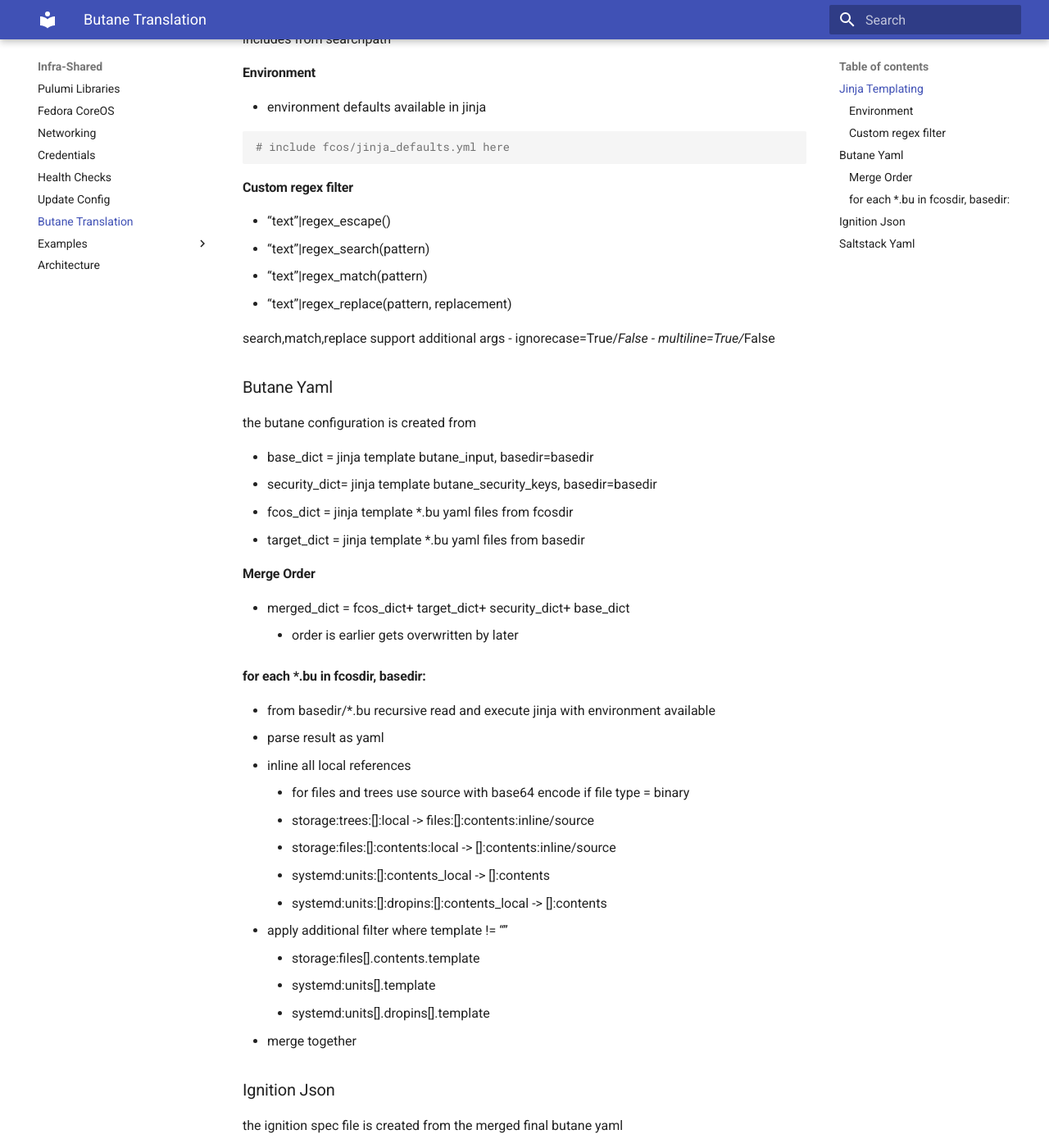
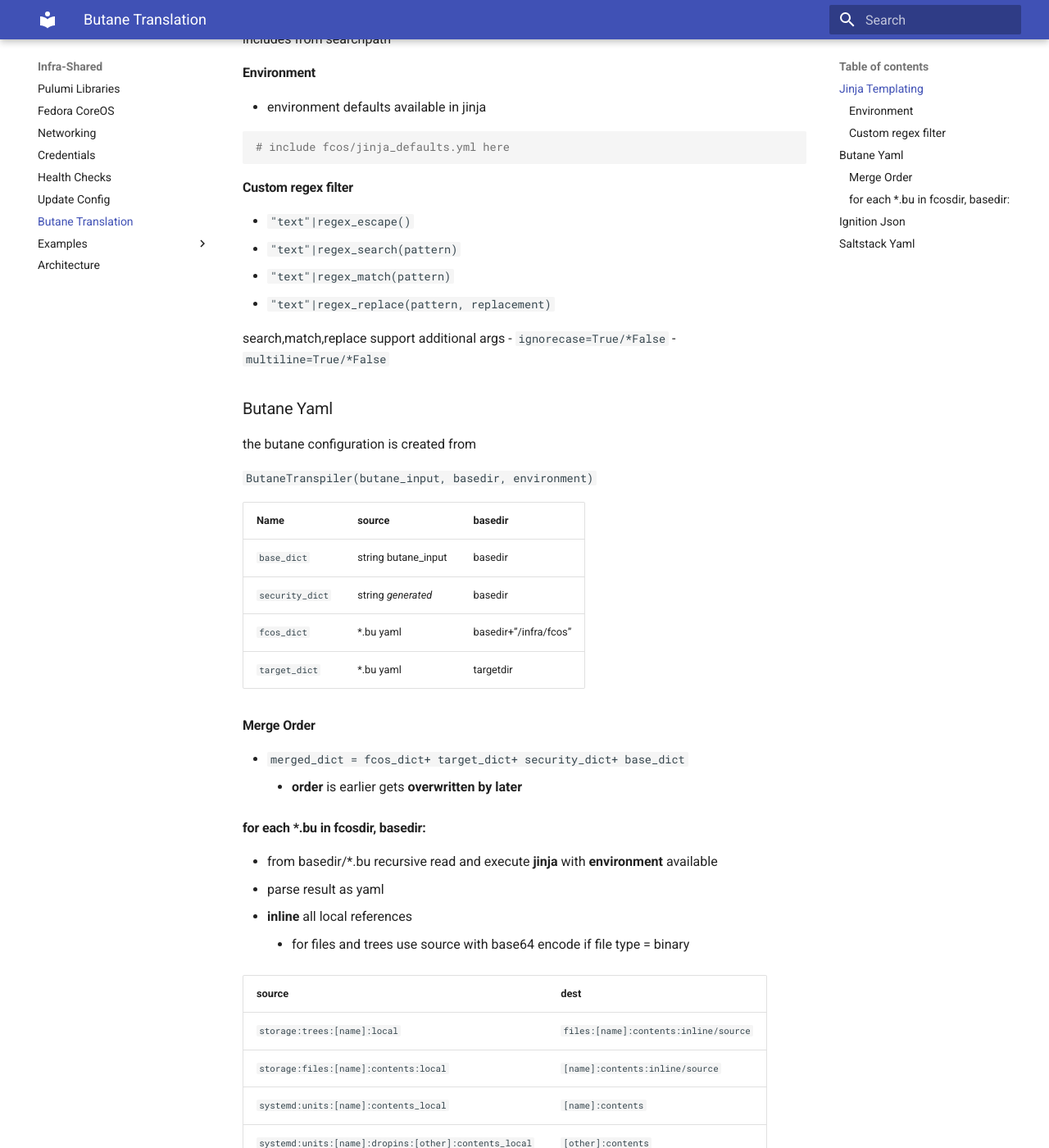
Before and after one commit to wuxxin/infra-shared, an MkDocs documentation site: the page built from docs/butane.md, in a window 1280 px wide and 1400 px high, scrolled down 242 px. Shown: the whole window at 82% size. Built offline with MkDocs 1.6.1 and Material for MkDocs 9.7.7, drawn with Linux system fonts in a browser that asks for light colours; some of the changed text lies outside the part shown.

Commit message:
update docs

```diff
--- a/docs/butane.md
+++ b/docs/butane.md
@@ -16,54 +16,62 @@
 
 #### Custom regex filter
 
-- "text"|regex_escape()
-- "text"|regex_search(pattern)
-- "text"|regex_match(pattern)
-- "text"|regex_replace(pattern, replacement)
+- `"text"|regex_escape()`
+- `"text"|regex_search(pattern)`
+- `"text"|regex_match(pattern)`
+- `"text"|regex_replace(pattern, replacement)`
 
 search,match,replace support additional args
-- ignorecase=True/*False
-- multiline=True/*False
+- `ignorecase=True/*False`
+- `multiline=True/*False`
 
 ### Butane Yaml
 
 the butane configuration is created from
 
-- base_dict    = jinja template butane_input, basedir=basedir
-- security_dict= jinja template butane_security_keys, basedir=basedir
-- fcos_dict    = jinja template *.bu yaml files from fcosdir
-- target_dict  = jinja template *.bu yaml files from basedir
+`ButaneTranspiler(butane_input, basedir, environment)`
+
+| Name | source |  basedir
+|----|----|----|
+| `base_dict`    | string butane_input |  basedir
+| `security_dict`| string *generated*  | basedir
+| `fcos_dict`    | *.bu yaml | basedir+"/infra/fcos"
+| `target_dict`  | *.bu yaml | targetdir
 
 #### Merge Order
-- merged_dict  = fcos_dict+ target_dict+ security_dict+ base_dict
-    - order is earlier gets overwritten by later
+- `merged_dict  = fcos_dict+ target_dict+ security_dict+ base_dict`
+    - **order** is earlier gets **overwritten by later**
 
 #### for each *.bu in fcosdir, basedir:
 
-- from basedir/*.bu recursive read and execute jinja with environment available
+- from basedir/*.bu recursive read and execute **jinja** with **environment** available
 - parse result as yaml
-- inline all local references
+- **inline** all local references
     - for files and trees use source with base64 encode if file type = binary
-    - storage:trees:[]:local -> files:[]:contents:inline/source
-    - storage:files:[]:contents:local -> []:contents:inline/source
-    - systemd:units:[]:contents_local -> []:contents
-    - systemd:units:[]:dropins:[]:contents_local -> []:contents
-- apply additional filter where template != ""
-    - storage:files[].contents.template
-    - systemd:units[].template
-    - systemd:units[].dropins[].template
+
+| source | dest |
+|----|----|
+| `storage:trees:[name]:local` | `files:[name]:contents:inline/source` |
+| `storage:files:[name]:contents:local` | `[name]:contents:inline/source` |
+| `systemd:units:[name]:contents_local` | `[name]:contents` |
+| `systemd:units:[name]:dropins:[other]:contents_local` | `[other]:contents` |
+- apply additional filter where **template** != ""
+    - `storage:files[name].contents.template`
+    - `systemd:units[name].template`
+    - `systemd:units[name].dropins[name].template`
 - merge together
 
 ### Ignition Json
 
-the ignition spec file is created from the merged final butane yaml
+the ignition spec file is created from the merged final butane yaml.
 
 ### Saltstack Yaml
 
-the saltstack spec file is created from a subset of the final butane yaml
+The saltstack file is created from the resulting merged final butane yaml
 
 restrictions:
 
+- the final merged butane yaml meets all restriction
 - only storage:directories/links/files and systemd:units[:dropins] are translated
 - files must be inlined, files:contents must be of type inline or source (base64 encoded)
 - systemd:units and systemd:units:dropins must be of type contents
@@ -72,10 +80,11 @@
 
 - filenames /etc/hosts, /etc/hostname, /etc/resolv.conf are translated to /host_etc/*
 - creates a commented, non uniqe, not sorted list of service base names
-    - update_dir=/run/user/1000/update-system-config, update_user=1000 , update_group=1000
-    - {upadate_dir}/`service_changed.list` for services with changed configuration
-    - {upadate_dir}/`service_enabled.list` for services to be enabled
-    - {upadate_dir}/`service_disabled.list` for services to be disabled
+    - `update_dir=/run/user/1000/update-system-config
+        - update_user=1000 , update_group=1000`
+    - `{upadate_dir}/service_changed.list` for services with changed configuration
+    - `{upadate_dir}/service_enabled.list` for services to be enabled
+    - `{upadate_dir}/service_disabled.list` for services to be disabled
     - see `update-system-config.service` for detailed usage of service_*
 - append this_dir/update-system-config.sls and basedir/*.sls to it
 - `podman-systemd`, `compose.yml` and `nspawn` container:
```
Also changed, not shown: docs/healthchecks.md (+0 -11 lines).
